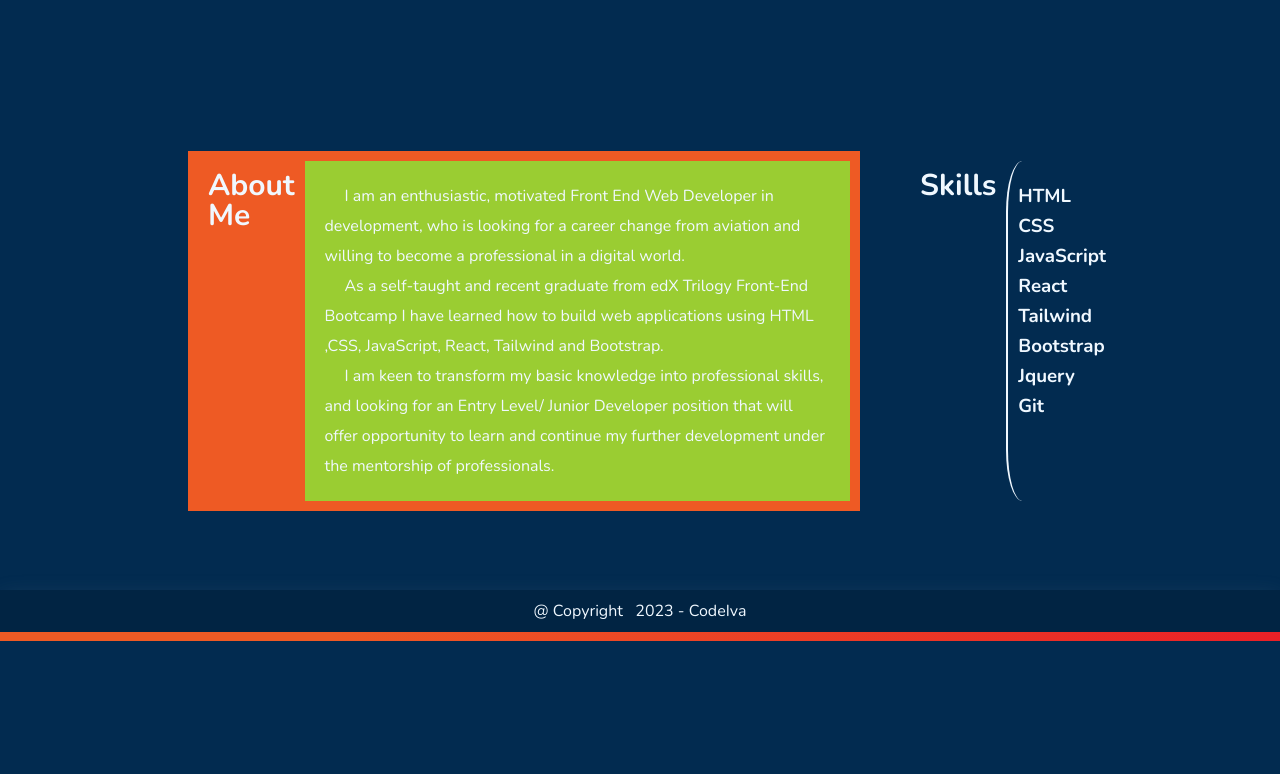
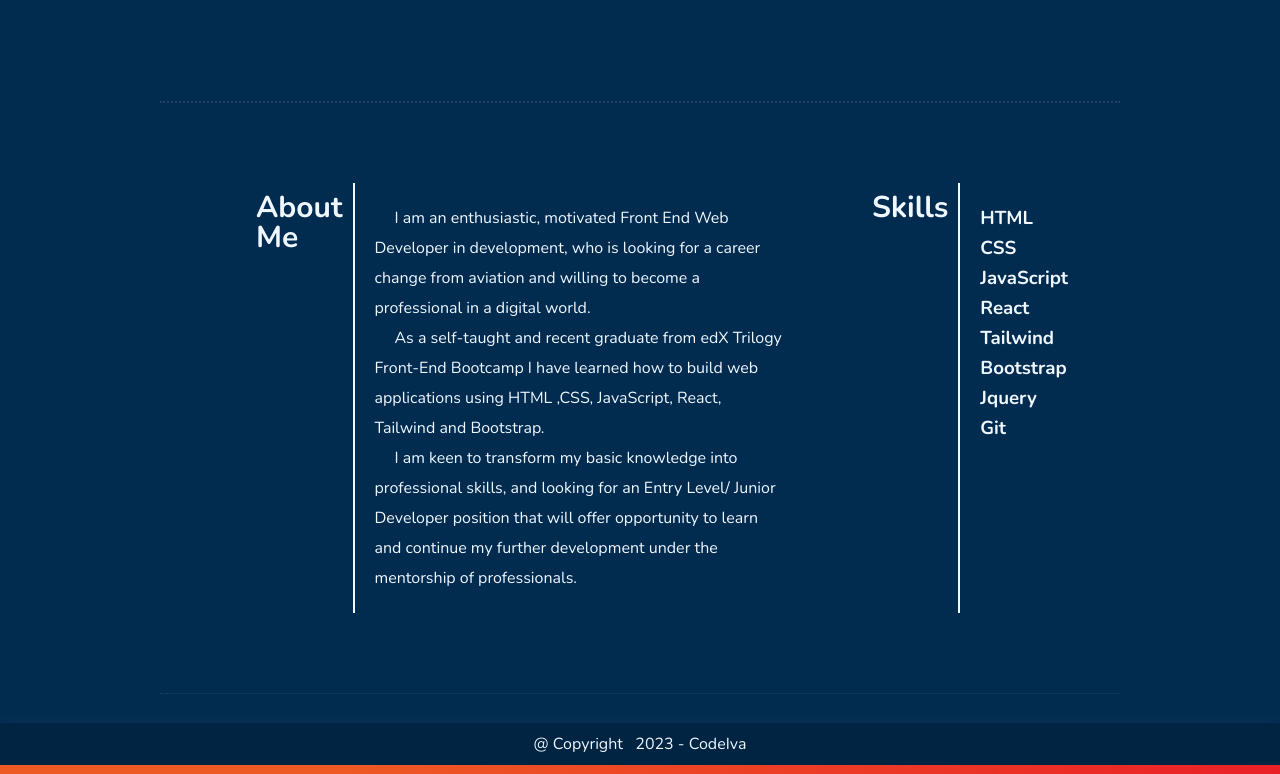
Before and after one commit to KodeIva/JS_Portfolio, a plain HTML site: page index.html in a window 1280 px wide. Shown: the part 608-1382 px from the top of the page. Before the commit the page ends 1249 px from the top, so only its background shows below. Drawn offline with nearby package versions, Linux system fonts and the light colour scheme.

Commit message:
Added border to the #about section

```diff
--- a/style.css
+++ b/style.css
@@ -231,8 +231,10 @@ i:hover {
 
 /* ABOUT */
 #about {
+  border-top: 2px dotted rgba(149, 157, 165, 0.2);
+  border-bottom: 1px dotted rgba(149, 157, 165, 0.2);
   height: auto;
-  padding: 30px 0px;
+  padding: 50px 0px;
  /* background-color: rgb(16, 114, 81);*/
   display: flex;
   justify-content: center;
@@ -245,8 +247,8 @@ i:hover {
   display: flex;
   margin: 20px;
   padding: 10px;
-  width: 70%;
-  background-color: #ee5a24;
+  width: 60%;
+  /*background-color: #ee5a24;*/
 }
 
 .skills {
@@ -255,7 +257,6 @@ i:hover {
   padding: 10px;
   width: 20%;
   /*background-color: rgb(112, 89, 60);*/
-  text-align: left;
 }
 
 .title {
@@ -263,20 +264,24 @@ i:hover {
   font-size: 20px;
   width: auto;
   padding: 10px;
+  display: flex;
 }
 
+
 .paragraphs {
-  background-color: yellowgreen;
+  /*background-color: yellowgreen;*/
   width: auto;
   padding: 20px;
   text-indent: 20px;
+  border-left: 2px solid aliceblue;
+  font-weight: 300;
 }
 
 .skills-items {
   /*background-color: yellowgreen;*/
   width: auto;
-  padding: 20px 10px;
-  border-radius: 15%;
+  padding: 20px 20px;
+
   border-left: 2px solid aliceblue;
 }
 
```
